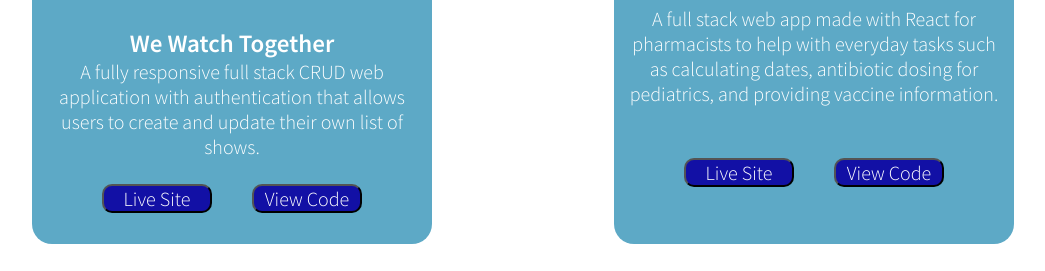
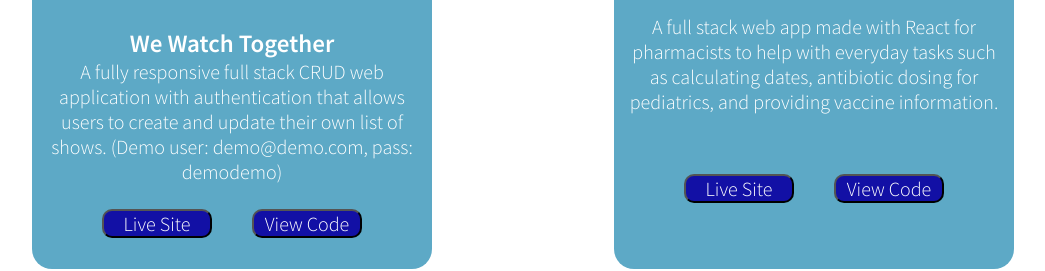
Before and after one commit to icyparkinson/portfolio, a plain HTML site: page index.html in a window 1280 px wide. Shown: the part 2325-2596 px from the top of the page, without its empty margins (117-1162 px from the left). Drawn offline with Linux system fonts and the light colour scheme.

Commit message:
Added demo user to WWT

```diff
--- a/index.html
+++ b/index.html
@@ -91,7 +91,7 @@
                         </div>
                         <section>
                           <span class="title">We Watch Together</span>
-                          <span>A fully responsive full stack CRUD web application with authentication that allows users to create and update their own list of shows.</span>
+                          <span>A fully responsive full stack CRUD web application with authentication that allows users to create and update their own list of shows. (Demo user: demo@demo.com, pass: demodemo)</span>
                           <a href="https://sleepyanime.herokuapp.com/" target="_blank"><button type="button">Live Site</button></a>
                           <a href="https://github.com/icyparkinson/sleepyanime" target="_blank"><button type="button">View Code</button></a>
                         </section>
```
Also changed, not shown: 1 other file.
